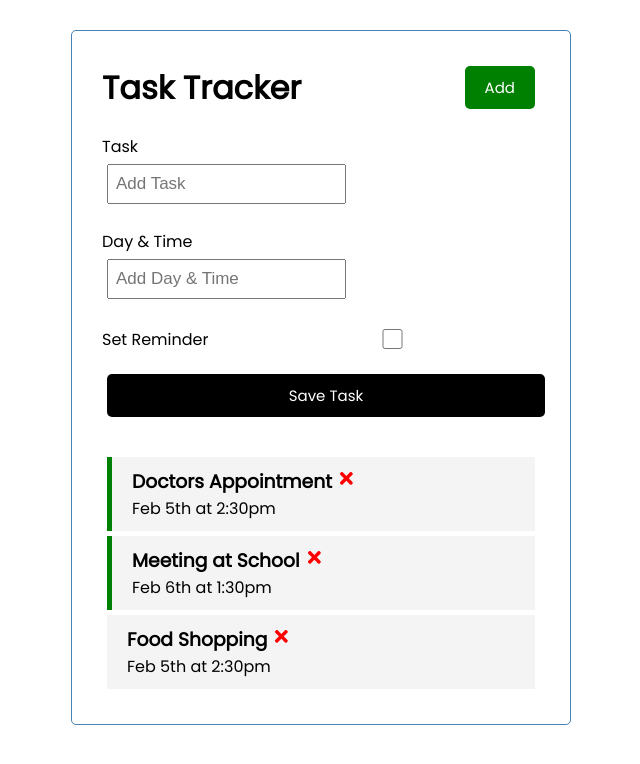
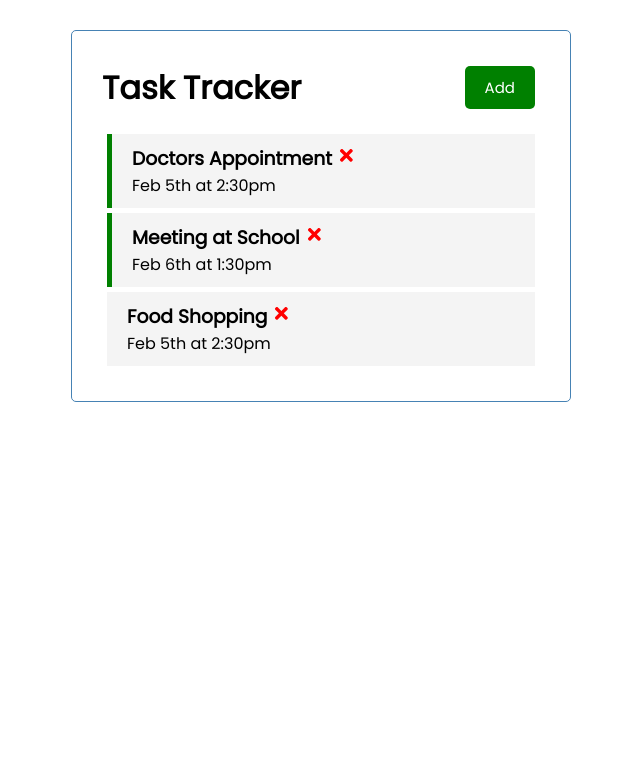
Before and after one commit to programer1983/React-Crash-Course, a React (Create React App) app: page / in a window 1280 px wide. Shown: the top 764 px of the page, without its empty margins (319-959 px from the left). Built offline with nearby package versions, Linux system fonts and the light colour scheme.

Commit message:
Opening - closing the form;

```diff
--- a/src/App.js
+++ b/src/App.js
@@ -8,6 +8,7 @@
 
 function App() {
   const [tasks, setTasks] = useState(data);
+  const [showAddTask, setShowAddTask] = useState(false);
 
   const addTask = (task) => {
     const id = Math.floor(Math.random() * 10000) + 1
@@ -30,8 +31,8 @@
 
   return (
     <div className="container">
-      <Header />
-      <AddTask onAdd={addTask} />
+      <Header onAdd={() => setShowAddTask(!showAddTask)} showAdd={showAddTask} />
+      {showAddTask && <AddTask onAdd={addTask} />}
       {tasks.length > 0 ? (
           <Tasks tasks={tasks} onDelete={deleteTask} onToggle={toggleReminder} />
           ) : (
--- a/src/components/Header.js
+++ b/src/components/Header.js
@@ -1,14 +1,12 @@
 import PropTypes from 'prop-types';
 import Button from './Button';
 
-const Header = ({ title }) => {
-    const onClick = (e) => {
-        console.log('click');
-    }
+const Header = ({ title, onAdd, showAdd }) => {
+
     return (
         <header className='header'>
             <h1>{title}</h1>
-            <Button color="green" text="Add" onClick={onClick} />
+            <Button color={showAdd ? 'red' : 'green'} text={showAdd ? 'Close' : 'Add'} onClick={onAdd} />
         </header>
     );
 }
```
